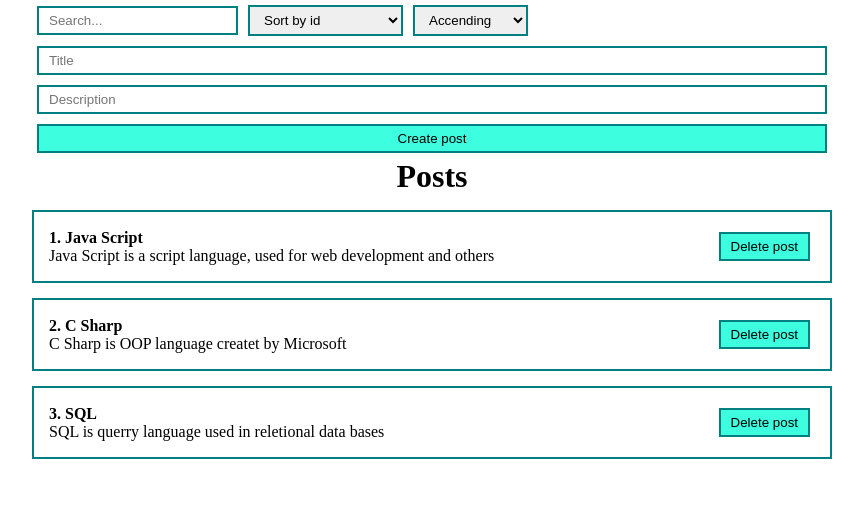
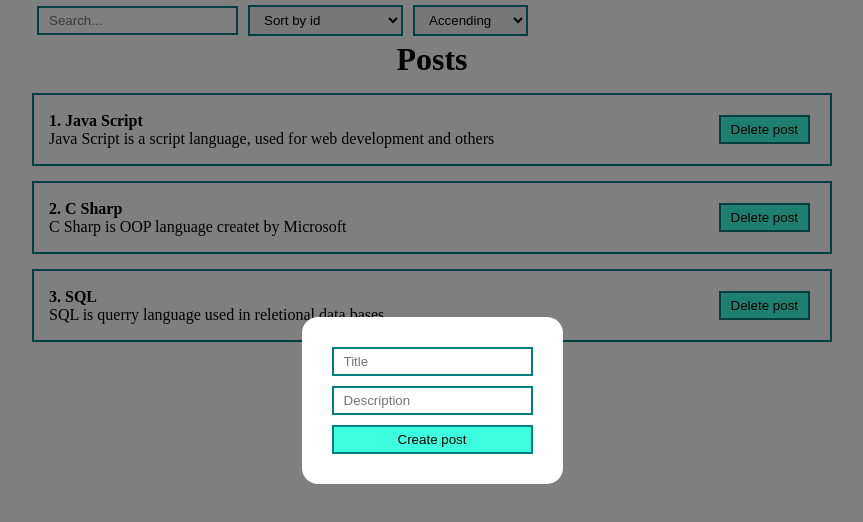
Before and after one commit to ventsislavVidulov/react-recap-utv, a React (Vite) app: page / in a window 1280 px wide. Shown: the top 522 px of the page, without its empty margins (208-1071 px from the left). Built offline with nearby package versions, Linux system fonts and the light colour scheme.

Commit message:
create modal

```diff
--- a/src/App.jsx
+++ b/src/App.jsx
@@ -4,6 +4,7 @@ import PostList from "./components/PostList";
 import PostForm from "./ui/PostForm/PostForm";
 
 import SortComponent from "./components/SortComponent/SortComponent";
+import MyModal from "./ui/MyModal/MyModal";
 
 function App() {
   const [posts, setPosts] = useState(
@@ -43,8 +44,10 @@ function App() {
 
   return (
     <div className='app'>
+      <MyModal>
+        <PostForm posts={sortedPosts} addPostHandler={addPostHandler} />
+      </MyModal>
       <SortComponent sortHandler={sortHandler} posts={posts} />
-      <PostForm posts={sortedPosts} addPostHandler={addPostHandler} />
       <PostList posts={sortedPosts} deletePostHandler={deletePostHandler} listTitle="Posts" />
     </ div>
   )
--- a/src/components/SortComponent/SortComponent.jsx
+++ b/src/components/SortComponent/SortComponent.jsx
@@ -8,7 +8,7 @@ const SortComponent = ({ posts, sortHandler }) => {
     const [sortObject, setSortObject] = useState({ accendingDescending: 'accending', sortChriterion: 'id', searchQuery: '' });
 
     const sortedPosts = useMemo(() => {
-        console.log('Use memo called');
+        // console.log('Use memo called');
         if (sortObject.sortChriterion === 'id') {
             return [...posts.sort((a, b) => sortObject.accendingDescending === 'accending' ? a.id - b.id : b.id - a.id)]
         } else if (sortObject.sortChriterion === 'title') {
--- /dev/null
+++ b/src/ui/MyModal/MyModal.jsx
@@ -0,0 +1,20 @@
+import styles from './MyModal.module.css'
+
+const MyModal = ({ children, visible, setVisible }) => {
+
+    const appledCssClasses = [styles.myModal];
+
+    if (!visible) {
+        appledCssClasses.push(styles.active)
+    }
+
+    return (
+        <div className={appledCssClasses.join(' ')}>
+            <div className={styles.myModalContent}>
+                {children}
+            </div>
+        </div>
+    )
+}
+
+export default MyModal
--- /dev/null
+++ b/src/ui/MyModal/MyModal.module.css
@@ -0,0 +1,22 @@
+.myModal {
+    position: fixed;
+    top: 0;
+    bottom: 0;
+    right: 0;
+    left: 0;
+    background-color: rgba(0, 0, 0, 0.5);
+    display: none;
+}
+
+.myModalContent {
+    padding: 25px;
+    background: white;
+    border-radius: 16px;
+    min-width: 250px;
+}
+
+.myModal.active {
+    display: flex;
+    justify-content: center;
+    align-items: center;
+}
```
